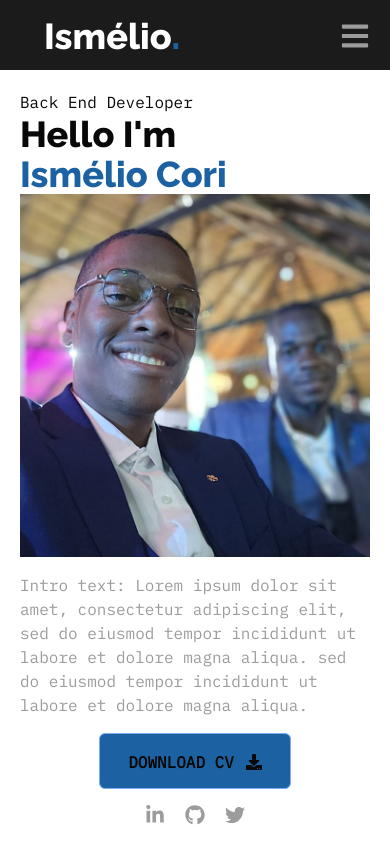
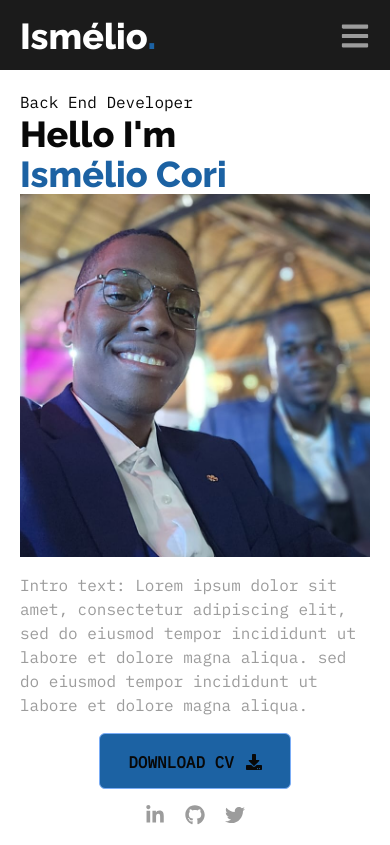
Before and after one commit to Cori-YS/portfolio, a Next.js app: page / in a window 390 px wide. Built offline with nearby package versions, Linux system fonts and the light colour scheme.

Commit message:
fix: margin on mobile

```diff
--- a/src/app/ui/header.tsx
+++ b/src/app/ui/header.tsx
@@ -56,7 +56,7 @@ export function Header() {
     <header>
       <div className='grid grid-cols-2 lg:grid-cols-3 lg:gap-0 w-full h-[70px] bg-gray text-gray-text font-mono font-normal mx-auto lg:w-[1380] lg:rounded-b-xl'>
         <Link
-          className='p-4 ml-7 text-4xl text-white font-sans font-extrabold'
+          className='p-4 ml-1 text-4xl text-white font-sans font-extrabold lg:ml-7'
           href='/'
         >
           Ismélio
```
